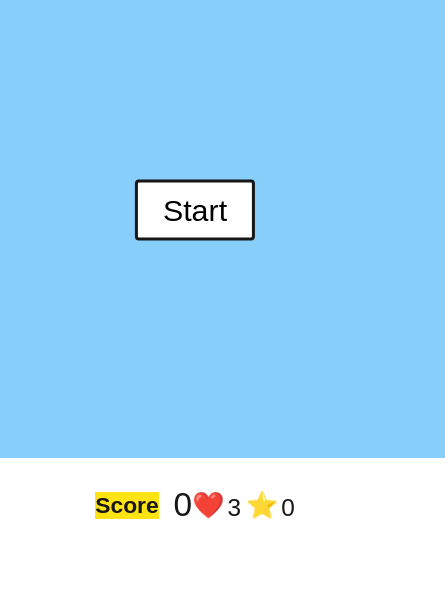
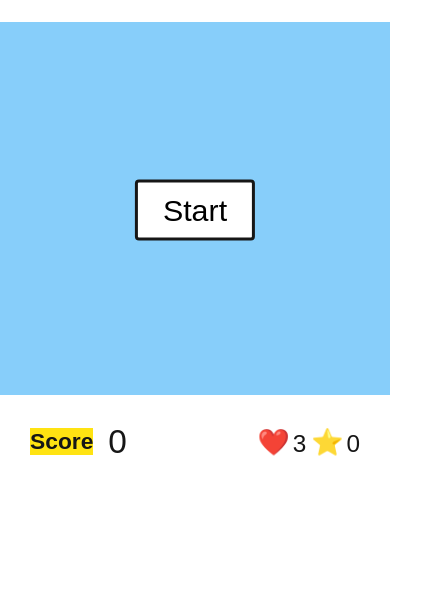
Before and after one commit to j-rodr/shooter-game, a plain HTML site: page index.html in a window 390 px wide. Shown: the part 235-844 px from the top of the page, 445 px wide, since content can reach past the window. Drawn offline with Linux system fonts and the light colour scheme; a web font is replaced by a local one.

Commit message:
canvas responsiveness

```diff
--- a/index.html
+++ b/index.html
@@ -31,7 +31,7 @@
    <div class="canvas-container">
       <canvas class="canvas" id="canvas" width="500" height="500"></canvas>
       <div class="message-container">
-         <p class="game-over">You're dead<br>Reload to play again</p>
+         <p class="game-over" id="game-over">You're dead<br>Reload to play again</p>
          <button class="btn" id="start-btn">Start</button>
       </div>
    </div>
@@ -53,6 +53,8 @@
       </div>
    </div>
 
+   <script src="main.js"></script>
+
 </body>
 
 </html>
--- a/main.js
+++ b/main.js
@@ -0,0 +1,42 @@
+let canvas = document.getElementById("canvas")
+let ctx = canvas.getContext("2d")
+let runGame = false
+
+const scoreElement = document.getElementById("score")
+const livesElement = document.getElementById("lives")
+const starsElement = document.getElementById("stars")
+const playerInfoElements = document.querySelectorAll(".player-info")
+const lostMessageElement = document.getElementById("game-over")
+const startBtn = document.getElementById("start-btn")
+const scoreRecordElement = document.getElementById("score-record")
+const starsRecordElement = document.getElementById("stars-record")
+
+/* 1. Responsive canvas */
+
+// Set initial size of canvas
+setCanvasSize()
+
+function setCanvasSize() {
+
+   let canvasSize
+
+   // Set canvas size to 70% of the viewport size
+   const scale = 0.7
+
+   if (window.innerHeight > window.innerWidth) canvasSize = window.innerWidth * scale
+   else canvasSize = window.innerHeight * (scale + 0.03)
+
+   canvas.width = canvasSize
+   canvas.height = canvasSize
+
+   if (window.innerWidth <= 615) {
+      canvas.width = window.innerWidth
+      canvas.height = canvasSize + 100
+   }
+
+   playerInfoElements.forEach(el => el.style.width = `${canvas.width}px`)
+
+}
+
+// Change canvas size on resize event
+window.addEventListener("resize", setCanvasSize)
```
